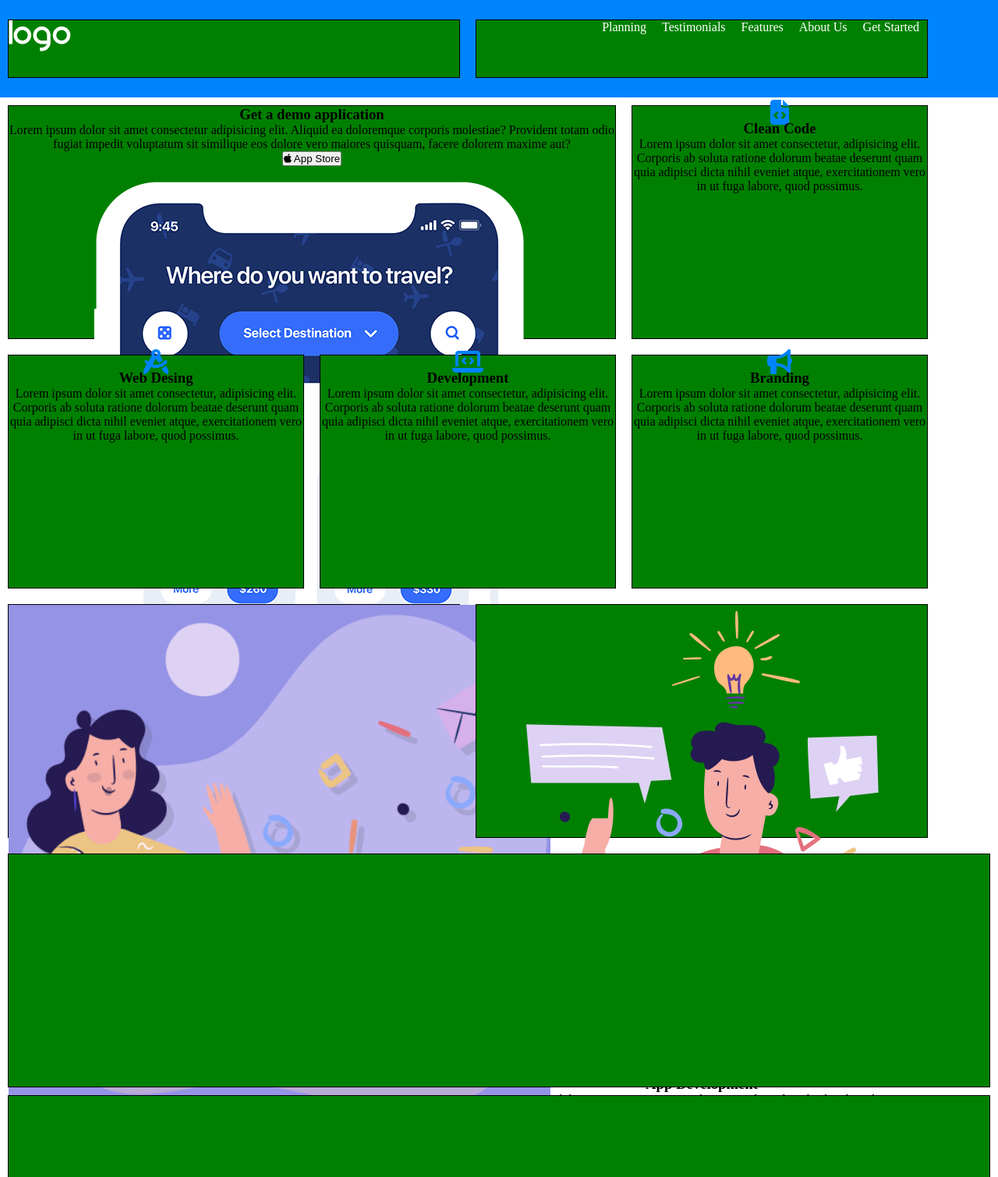
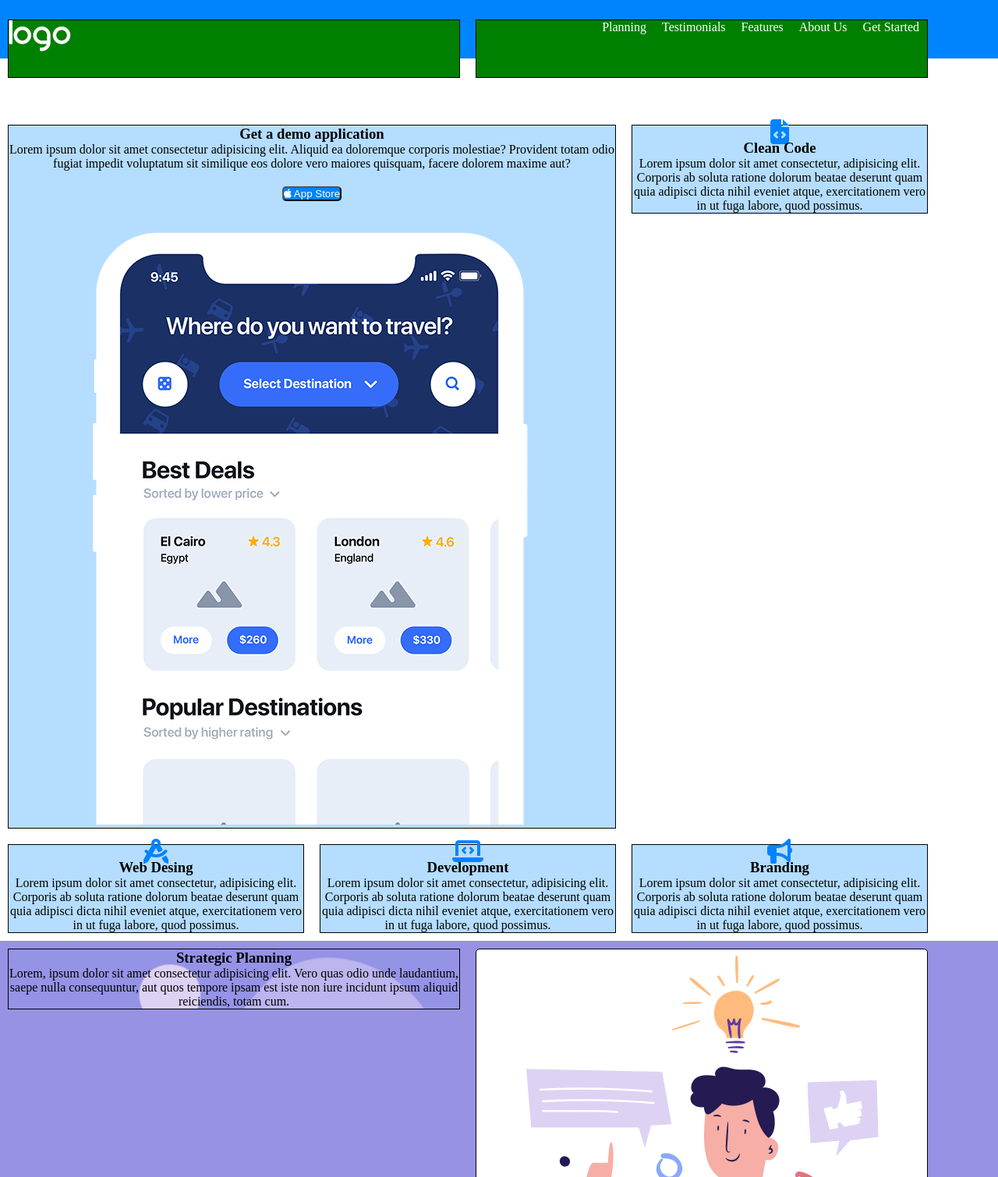
Before and after one commit to EndriuK/htmlcss-responsive-layout, a plain HTML site: page index.html in a window 1280 px wide. Shown: the top 1510 px of the page at 78% size. Drawn offline with Linux system fonts and the light colour scheme.

Commit message:
[UPD] styling half main section

```diff
--- a/index.html
+++ b/index.html
@@ -66,19 +66,19 @@
             <div class="container">
                 <div class="row">
                     <div class="col-66">
-                        <div class="content text-center">
+                        <div class="content cards-six text-center">
                             <h3>Get a demo application</h3>
                             <p>Lorem ipsum dolor sit amet consectetur adipisicing elit. Aliquid ea doloremque corporis
                                 molestiae? Provident totam odio fugiat impedit voluptatum sit similique eos dolore vero
                                 maiores quisquam, facere dolorem maxime aut?</p>
-                            <button>
+                            <button id="app-store">
                                 <i class="fa-brands fa-apple"></i> App Store
                             </button>
                             <img src="./img/phone.png" alt="iphone">
                         </div>
                     </div>
                     <div class="col-33">
-                        <div class="content text-center">
+                        <div class="content cards-six text-center">
                             <i class="fa-solid fa-file-code fa-2xl" style="color: #0084FD"></i>
                             <h3>Clean Code</h3>
                             <p>Lorem ipsum dolor sit amet consectetur, adipisicing elit. Corporis ab soluta ratione
@@ -87,7 +87,7 @@
                         </div>
                     </div>
                     <div class="col-33">
-                        <div class="content text-center">
+                        <div class="content cards-six text-center">
                             <i class="fa-solid fa-compass-drafting fa-2xl" style="color: #0084FD"></i>
                             <h3>Web Desing</h3>
                             <p>Lorem ipsum dolor sit amet consectetur, adipisicing elit. Corporis ab soluta ratione
@@ -96,7 +96,7 @@
                         </div>
                     </div>
                     <div class=" col-33">
-                        <div class="content text-center">
+                        <div class="content cards-six text-center">
                             <i class="fa-solid fa-laptop-code fa-2xl" style="color: #0084FD"></i>
                             <h3>Development</h3>
                             <p>Lorem ipsum dolor sit amet consectetur, adipisicing elit. Corporis ab soluta ratione
@@ -105,7 +105,7 @@
                         </div>
                     </div>
                     <div class="col-33">
-                        <div class="content text-center">
+                        <div class="content cards-six text-center">
                             <i class="fa-solid fa-bullhorn fa-2xl" style="color: #0084FD"></i>
                             <h3>Branding</h3>
                             <p>Lorem ipsum dolor sit amet consectetur, adipisicing elit. Corporis ab soluta ratione
@@ -120,8 +120,7 @@
             <div class="container">
                 <div class="row">
                     <div class="col-50">
-                        <div class="content text-center">
-                            <img src="./img/planning1.png" alt="">
+                        <div class="content text-center planning-one">
                             <h3>Strategic Planning</h3>
                             <p>Lorem, ipsum dolor sit amet consectetur adipisicing elit. Vero quas odio unde laudantium,
                                 saepe nulla consequuntur, aut quos tempore ipsam est iste non iure incidunt ipsum
@@ -129,7 +128,7 @@
                         </div>
                     </div>
                     <div class="col-50">
-                        <div class="content text-center card">
+                        <div class="content text-center card-planner-due ">
                             <img src="./img/planning2.png" alt="">
                             <h3>App Development</h3>
                             <p>Lorem ipsum dolor sit amet, consectetur adipisicing elit. Ad explicabo aliquid cumque
--- a/style/style.css
+++ b/style/style.css
@@ -11,6 +11,7 @@ header {
     background-color: #0084FD;
     color: #fff;
     padding: 15px 0px;
+    height: 75px;
   /*  position: fixed;
     top: 0;
     left: 0;
@@ -18,6 +19,9 @@ header {
     z-index: 1; */
 }
 
+main {
+    padding-top: 75px;
+}
 
 .header-col, .footer-col {
     width: 50%;
@@ -57,7 +61,7 @@ header .content {
 .content {
     margin: 10px;
     background-color: green;
-    height: 300px;
+    /* height: 300px; */
     border: 1px solid black;
 }
 
@@ -93,6 +97,32 @@ header .content {
     display: none;
 }
 
+.cards-six {
+    background-color: #B5DDFF;
+}
+
+
+#app-store {
+    background-color: #0084FD;
+    border-radius: 5px;
+    margin: 20px;
+    color: #fff;
+}
+
+#strategic-planner {
+    background-color: #9792E4;
+}
+
+.planning-one {
+    background-image: url(../img/planning1.png);
+    background-size: cover;
+    background-repeat: no-repeat;
+}
+
+.card-planner-due {
+    background-color: #fff;
+    border-radius: 5px;
+}
 
 
 /* Media query */
```
